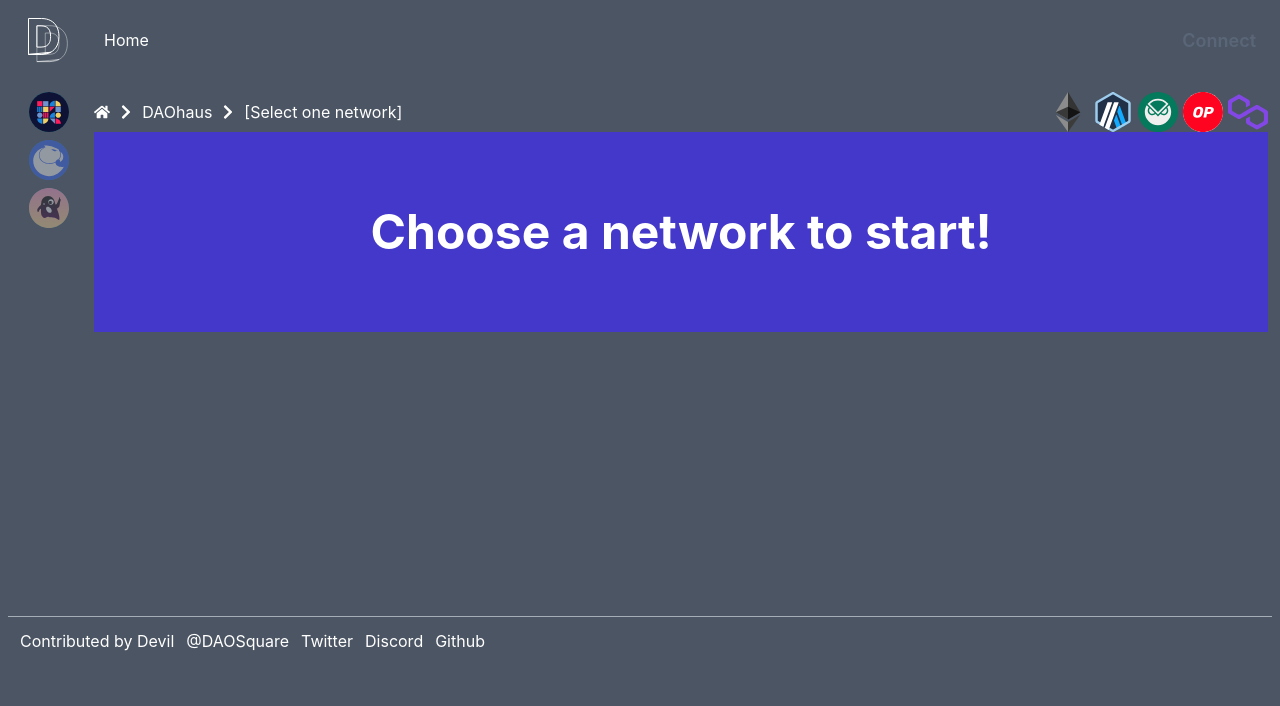
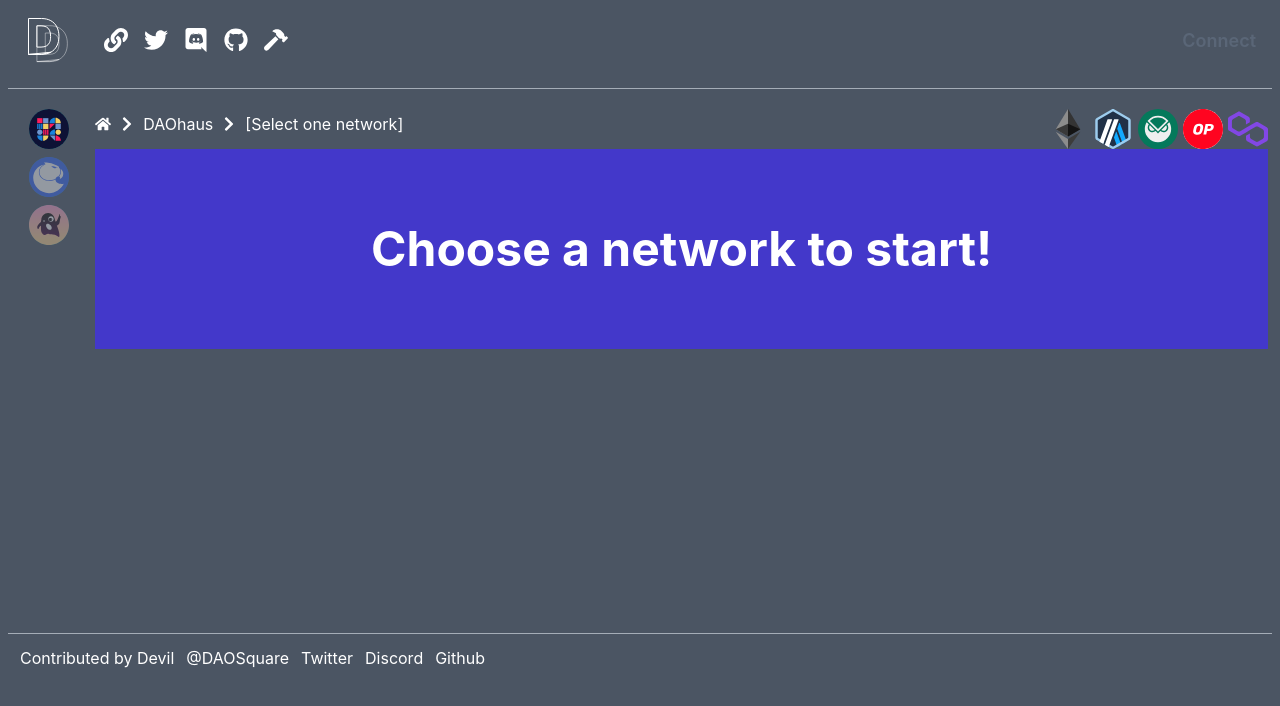
Before and after one commit to taurenshaman/dao-graph, a React (Create React App) app: page / in a window 1280 px wide. Shown: the top 706 px of the page. Built offline with nearby package versions, Linux system fonts and the light colour scheme.

Commit message:
add DAO platform links on header part.
Signed-off-by: Jerin Lee <taurenjerin@qq.com>

```diff
--- a/src/client/ViewModelBridge.ts
+++ b/src/client/ViewModelBridge.ts
@@ -1,3 +1,4 @@
+import { PlatformDataType } from "../platforms/PlatformsData";
 
 export class ViewModelBridge {
     static afterConnected: () => void;
--- a/src/components/Footer.tsx
+++ b/src/components/Footer.tsx
@@ -5,7 +5,7 @@ export const Footer = ()=>{
         <Box w="100%" h={12}>
             <Divider mt={3} mb={3} colorScheme="gray"/>
             <HStack spacing={3} ml={3}>
-                <Text>Contributed by Devil </Text>
+                <Text>Contributed by Devil</Text>
                 <Link href="https://daosquare.io/">@DAOSquare</Link>
                 <Link href="https://twitter.com/DAOSquare">Twitter</Link>
                 <Link href="https://discord.com/invite/daosquare">Discord</Link>
--- a/src/components/NavBar.tsx
+++ b/src/components/NavBar.tsx
@@ -1,21 +1,27 @@
-import React from 'react';
+import React, { useState } from 'react';
 import { Link as ReactLink, useNavigate } from 'react-router-dom';
-import { Box, Flex, Link, Container, useDisclosure, Stack, HStack, IconButton, Menu, MenuButton, Button, MenuList, MenuItem, Spinner, Text, useToast, Avatar, ModalOverlay, Modal, ModalContent, ModalHeader, ModalCloseButton, ModalBody, ModalFooter, Center, MenuGroup, MenuDivider, } from '@chakra-ui/react';
+import { Box, Flex, Link, Container, useDisclosure, Stack, HStack, IconButton, Menu, MenuButton, Button, MenuList, MenuItem, Spinner, Text, useToast, Avatar, ModalOverlay, Modal, ModalContent, ModalHeader, ModalCloseButton, ModalBody, ModalFooter, Center, MenuGroup, MenuDivider, Icon, } from '@chakra-ui/react';
 import { CloseIcon, HamburgerIcon } from '@chakra-ui/icons';
 import { Logo } from '../icons/Logo';
 import { RoutesData } from '../client/RoutesData';
-import { FaCross, FaHamburger } from 'react-icons/fa';
+import { FaCross, FaDiscord, FaDiscourse, FaGithub, FaHamburger, FaHammer, FaLink, FaTwitter } from 'react-icons/fa';
 import { ViewData } from '../client/ViewData';
 import { ViewModelBridge } from '../client/ViewModelBridge';
 import { JoyIDIcon, MetaMaskIcon } from '../icons/Icons';
+import { PlatformDataType, PlatformsData } from '../platforms/PlatformsData';
 // import { EthWallet } from '../accounts/EthWallet';
 // import { JoyIDEvmWallet } from '../accounts/JoyIDEvmWallet';
 // import { Wallet } from '../accounts/Wallet';
 // import { DotbitContext } from '../chains/DotbitContext';
 
-export const NavBar = () => {
+export type NavBarType = {
+  onPlatformChanged: (newPlatform: PlatformDataType) => void;
+}
+
+export const NavBar = ({onPlatformChanged}: NavBarType ) => {
   const { isOpen, onOpen, onClose } = useDisclosure();
   const { isOpen: isOpenOverlay, onOpen: onOpenOverlay, onClose: onCloseOverlay } = useDisclosure();
+  const [currentPlatform, setCurrentPlatform] = useState(PlatformsData.daohaus as PlatformDataType);
   const [account, setAccount] = React.useState(ViewData.wallet?.account || "");
   const [displayName, setDisplayName] = React.useState("");
   const nav = useNavigate();
@@ -81,6 +87,20 @@ export const NavBar = () => {
     nav(RoutesData.Home);
   }
 
+  const drawPlatformLinks = (direction: "column" | "row", display: any = {}) => {
+    return (
+      <Stack direction={direction} as={'nav'} spacing={4} fontSize="24px" display={display}>
+        <Link target="_blank" href={currentPlatform.website}><FaLink/></Link>
+        <Link target="_blank" href={currentPlatform.twitter}><FaTwitter/></Link>
+        <Link target="_blank" href={currentPlatform.discord}><FaDiscord/></Link>
+        {currentPlatform.forum.length > 4 ? <Link target="_blank" href={currentPlatform.forum}><FaDiscourse/></Link> : null}
+        <Link target="_blank" href={currentPlatform.github}><FaGithub/></Link>
+        {currentPlatform.gov.length > 4 ? <Link target="_blank" href={currentPlatform.gov}><FaHammer/></Link> : null}
+      </Stack>
+    );
+  }
+  //const normalDisplay = { base: 'none', md: 'flex' };
+
   return (
     <>
       <Box w="100%" px={4}>
@@ -94,13 +114,8 @@ export const NavBar = () => {
             onClick={isOpen ? onClose : onOpen}
           />
           <HStack spacing={8}>
-            <Logo boxSize={12} title="Creator" />
-            <HStack as={'nav'} spacing={4} display={{ base: 'none', md: 'flex' }}>
-              <Link as={ReactLink} to={RoutesData.Home}>Home</Link>
-              {/* <Link as={ReactLink} to={RoutesData.Construct}>Composable Demo</Link> */}
-              {/* {account && account.length > 5 ? <Link as={ReactLink} to={RoutesData.Address}>Address</Link> : null} */}
-              {/* {account && account.length > 5 ? <Link as={ReactLink} to={RoutesData.Start}>Mint!</Link> : null} */}
-            </HStack>
+            <Logo boxSize={12} title="DAO Graph" />
+            {drawPlatformLinks("row", { base: 'none', md: 'flex' })}
           </HStack>
 
           <Flex alignItems={'center'}>
@@ -141,11 +156,7 @@ export const NavBar = () => {
         </Flex>
         {isOpen ? (
           <Box pb={4} display={{ md: 'none' }}>
-            <Stack as={'nav'} spacing={4}>
-              <Link as={ReactLink} to={RoutesData.Home}>Home</Link>
-              {/* {account && account.length > 5 ? <Link as={ReactLink} to={RoutesData.Address}>Address</Link> : null} */}
-              {/* {account && account.length > 5 ? <Link as={ReactLink} to={RoutesData.Start}>Mint!</Link> : null} */}
-            </Stack>
+            {drawPlatformLinks("column", {})}
           </Box>
         ) : null}
       </Box>
--- a/src/pages/HomeView.tsx
+++ b/src/pages/HomeView.tsx
@@ -1,5 +1,5 @@
 import React, { useEffect, useState } from "react"
-import { Card, CardHeader, CardBody, CardFooter, VStack, InputGroup, InputLeftAddon, Input, Text, Wrap, WrapItem, Heading, Stack, StackDivider, Box, HStack, Button, Center, useToast, LinkBox, LinkOverlay, Flex, IconButton, Avatar, Icon, Spacer, Breadcrumb, BreadcrumbItem, Link, Spinner, InputRightElement, Progress } from "@chakra-ui/react";
+import { Card, CardHeader, CardBody, CardFooter, VStack, InputGroup, InputLeftAddon, Input, Text, Wrap, WrapItem, Heading, Stack, StackDivider, Box, HStack, Button, Center, useToast, LinkBox, LinkOverlay, Flex, IconButton, Avatar, Icon, Spacer, Breadcrumb, BreadcrumbItem, Link, Spinner, InputRightElement, Progress, Divider } from "@chakra-ui/react";
 import { Dao_Filter, Dao_OrderBy, ListDaosQueryResDaos, listDaos } from '@daohaus/moloch-v3-data';
 import { NavBar } from "../components/NavBar";
 import { Footer } from "../components/Footer";
@@ -9,6 +9,7 @@ import { useNavigate } from "react-router-dom";
 import { RoutesData } from "../client/RoutesData";
 import { AragonIcon, ArbitrumIcon, CeloIcon, DAOSquareIcon, DAOhausIcon, EthereumIcon, GnosisIcon, OptimismIcon, PolygonIcon } from "../icons/Icons";
 import { DAOInfo } from "../models/DAOInfo";
+import { PlatformDataType, PlatformsData } from "../platforms/PlatformsData";
 import { DAOhaus, DAOhausNetworkType, DAOhausPagingType, DAOhausUtils } from "../platforms/DAOhaus";
 import { FaArrowLeft, FaArrowRight, FaChevronRight, FaHammer, FaHome, FaSearch, FaUserFriends } from "react-icons/fa";
 import { IListQueryResults } from "@daohaus/data-fetch-utils";
@@ -20,7 +21,7 @@ const createPaging0 = (count_per_page: number = 20): DAOhausPagingType => {
 export const HomeView = () => {
     const CountPerPage: number = 20;
     const [daos, setDaos] = useState(new Array<DAOInfo>());
-    const [currentPlatformName, setCurrentPlatformName] = useState("DAOhaus");
+    const [currentPlatform, setCurrentPlatform] = useState(PlatformsData.daohaus as PlatformDataType);
     const [currentNetworkId, setCurrentNetworkId] = useState("");
     const [currentNetworkName, setCurrentNetworkName] = useState("[Select one network]");
     const [currentPageIndex, setCurrentPageIndex] = useState(0);
@@ -34,6 +35,7 @@ export const HomeView = () => {
     const toast = useToast();
 
     const switchPlatform = () => {}
+    const onPlatformChanged = (newPlatform: PlatformDataType) => {}
 
     const switchNetwork = async (newNetworkId: DAOhausNetworkType, networkName: string) => {
         if (currentNetworkId === newNetworkId) return;
@@ -155,7 +157,8 @@ export const HomeView = () => {
 
     return (
         <VStack spacing={4}>
-            <NavBar />
+            <NavBar onPlatformChanged={onPlatformChanged} />
+            <Divider/>
             <Flex w="100%" minHeight="500px">
                 <Box m={1} width="80px">
                     <VStack>
@@ -173,12 +176,13 @@ export const HomeView = () => {
                             isDisabled={true} />
                     </VStack>
                 </Box>
+                <Divider orientation="vertical"/>
                 <Box m={1} width="100%">
                     <Flex alignItems="center">
-                        <Breadcrumb spacing='8px' separator={<FaChevronRight color='gray.500' />}>
+                        <Breadcrumb spacing='8px' mb="10px" separator={<FaChevronRight color='gray.500' />}>
                             <BreadcrumbItem><FaHome /></BreadcrumbItem>
                             <BreadcrumbItem>
-                                <Text>{currentPlatformName}</Text>
+                                <Text>{currentPlatform.name}</Text>
                             </BreadcrumbItem>
                             <BreadcrumbItem>
                                 <Text>{currentNetworkName}</Text>
--- /dev/null
+++ b/src/platforms/PlatformsData.ts
@@ -0,0 +1,46 @@
+import { ComponentWithAs, ImageProps } from "@chakra-ui/react";
+import { AragonIcon, DAOSquareIcon, DAOhausIcon } from "../icons/Icons";
+
+export type PlatformDataType = {
+    name: string;
+    icon: ComponentWithAs<"img", ImageProps>;
+    website: string;
+    twitter: string;
+    forum: string;
+    discord: string;
+    github: string;
+    gov: string;
+}
+
+export const PlatformsData = {
+    aragon: {
+        name: "Aragon",
+        icon: AragonIcon,
+        website: "https://aragon.org/",
+        twitter: "https://twitter.com/aragonproject",
+        forum: "https://forum.aragon.org/",
+        discord: "https://discordapp.com/invite/eqQJkdp",
+        github: "https://github.com/aragon",
+        gov: "https://aragon.org/aragon-dao"
+    },
+    daohaus: {
+        name: "DAOhaus",
+        icon: DAOhausIcon,
+        website: "https://daohaus.club/",
+        twitter: "https://twitter.com/daohaus",
+        forum: "",
+        discord: "https://discord.gg/daohaus",
+        github: "https://github.com/HausDAO",
+        gov: "https://admin.daohaus.club/#/molochv3/0xa/0xf5d6b637a9185707f52d40d452956ca49018247a"
+    },
+    daosquare: {
+        name: "DAOSquare",
+        icon: DAOSquareIcon,
+        website: "https://daosquare.io/",
+        twitter: "https://twitter.com/DAOSquare",
+        forum: "https://forum.daosquare.io/",
+        discord: "https://discord.com/invite/daosquare",
+        github: "https://github.com/DAOSquare",
+        gov: ""
+    },
+};
```
